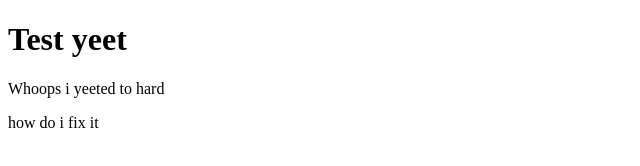
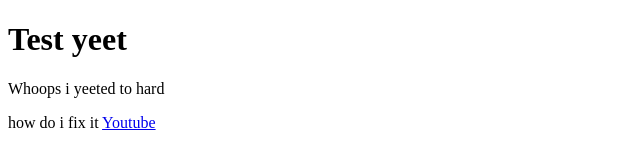
Before and after one commit to TrisDooley/test, a plain HTML site: page index.html in a window 1280 px wide. Shown: the full height of the page, 0-640 px from the left. Drawn offline with Linux system fonts and the light colour scheme.

Commit message:
Update index.html

```diff
--- a/index.html
+++ b/index.html
@@ -3,6 +3,8 @@
   <body>
     <h1>Test yeet</h1>
     <p>Whoops i yeeted to hard</p>
-    <p>how do i fix it</p>
+    <p>how do i fix it
+    <a href = "https://www.youtube.com/">Youtube</a>
+    </p>
   </body>
 </html>
```
